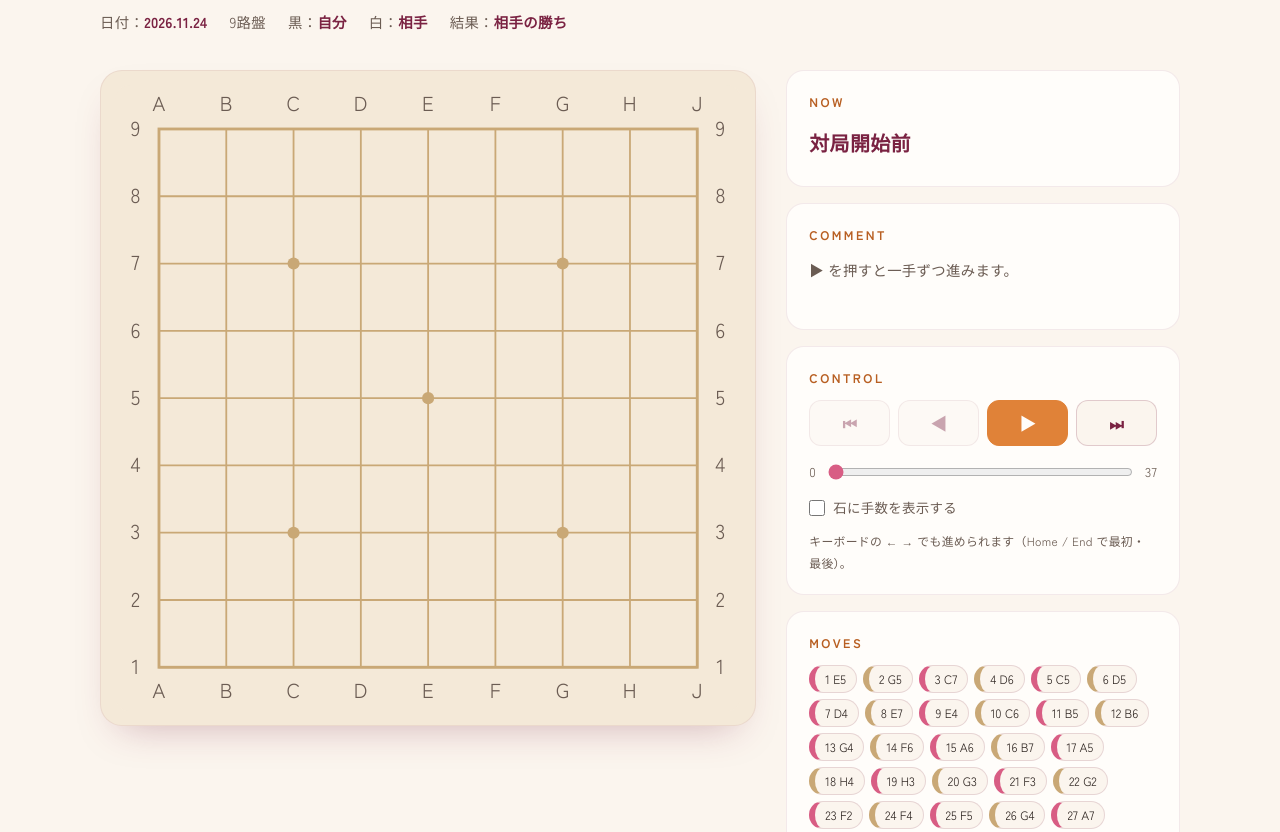
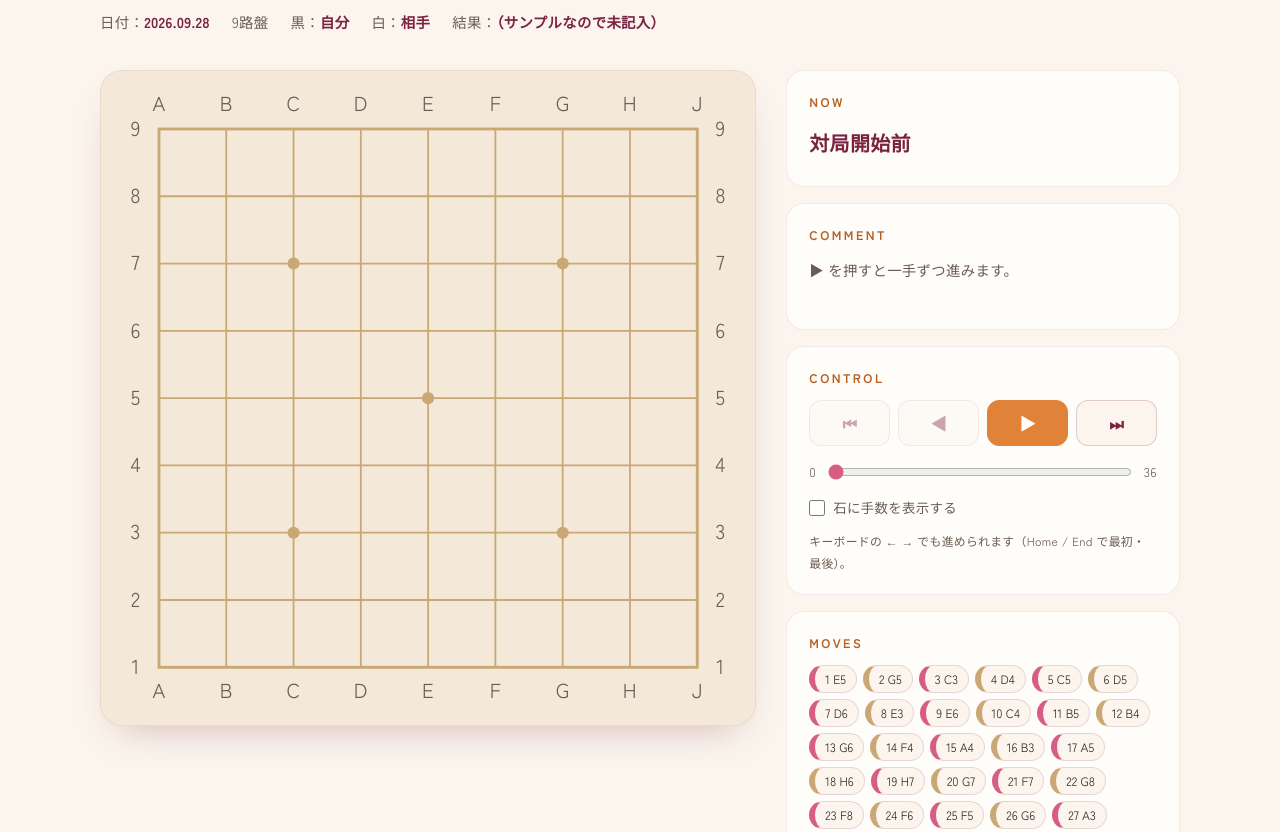
Before and after one commit to Azaleacreativeroom888/fan-igo, a plain HTML site: page kifu2.html in a window 1280 px wide. Shown: the part 285-1117 px from the top of the page. Drawn offline with Linux system fonts and the light colour scheme.

Commit message:
Update game date and comments in kifu2.html

```diff
--- a/kifu2.html
+++ b/kifu2.html
@@ -278,8 +278,11 @@
 <script>
 /* =========================================================
    棋譜データ
-   - moves は SGF と同じ「2文字座標」（左から a,b,c… 上から a,b,c…）
-     例: 9路盤の天元 = "ee"。パスは "--"
+   - moves は「2文字座標」。左下の隅が "aa"。
+     1文字目＝左から右へ a,b,c…（横）
+     2文字目＝下から上へ a,b,c…（縦）
+     例: 9路盤の左下隅 = "aa"、天元 = "ee"、右上隅 = "ii"。パスは "--"
+     ※ SGFは上から数えるので、SGFをそのまま貼ると上下が逆になる
    - 黒番から交互に打つ扱い（黒＝ピンク石／白＝白石）
    - comments は { 手数: "コメント" } で任意に追加
    - 1局1ファイル方式：新しい棋譜を増やすときは、このファイルをまるごと
@@ -288,19 +291,18 @@
    ========================================================= */
 const GAME = {
   title: "サンプル：9路盤の練習対局",
-  date: "2026.11.24",
+  date: "2026.09.28",
   size: 9,
   black: "自分",
   white: "相手",
-  result: "相手の勝ち",
-  moves: "ee ge cc dd ce de df ec ef cd be bd gf fd ad bc ae hf hg gg fg gh fh ff fe gf ac fi ei eh gi eg fi dh ed cf ".split(" "),
+  result: "（サンプルなので未記入）",
+  moves: "ee ge cc dd ce de df ec ef cd be bd gf fd ad bc ae hf hg gg fg gh fh ff fe gf ac fi ei eh gi eg fi dh ed cf".split(" "),
   comments: {
-    2: "悪手。",
-    4: "悪手。",
-    8: "悪手。",
-    16: "悪手。",
-    28: "悪手。",
-    34: "悪手。",
+    1: "天元からスタート。9路盤では中央が強い。",
+    2: "白は左上の星に。",
+    3: "黒は右上の星で対抗。",
+    10: "ここで黒の連絡を断ちにきた。",
+    16: "サンプルはここまで。実際の棋譜に差し替えてね。"
   }
 };
 
@@ -323,7 +325,7 @@ const COLS = "ABCDEFGHJKLMNOPQRST".slice(0, N);
 
 function parseMove(tok){
   if (!tok || tok === "--" || tok.length < 2) return null;
-  const x = tok.charCodeAt(0) - 97, y = tok.charCodeAt(1) - 97;
+  const x = tok.charCodeAt(0) - 97, y = N - 1 - (tok.charCodeAt(1) - 97); // 縦は下から数える
   if (x < 0 || y < 0 || x >= N || y >= N) return null;
   return {x, y};
 }
```
